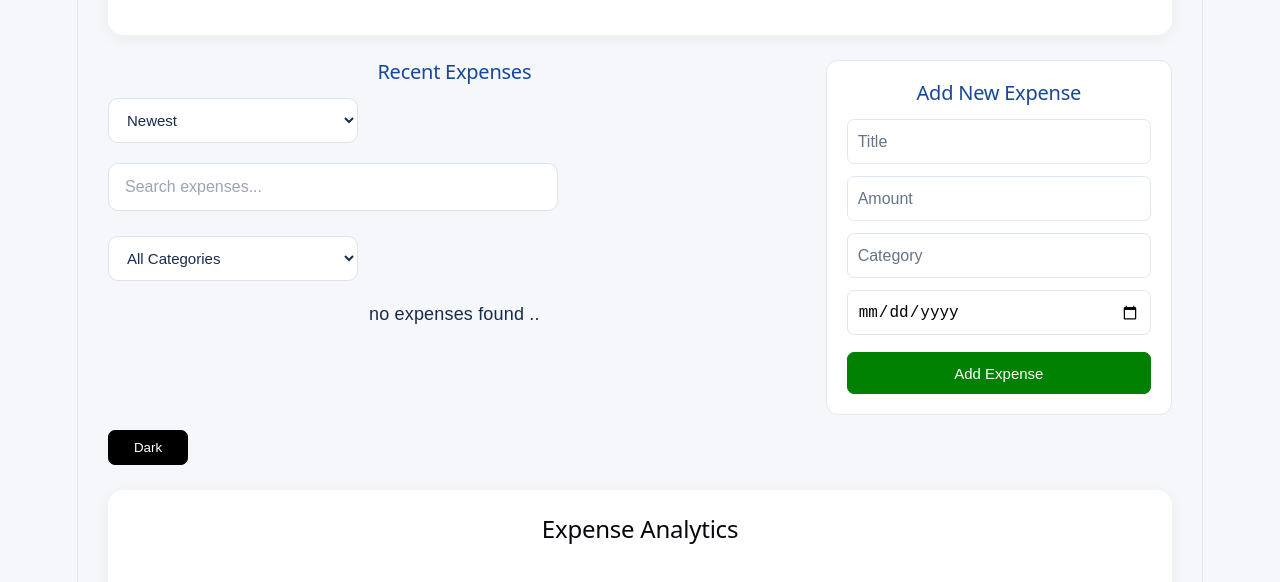
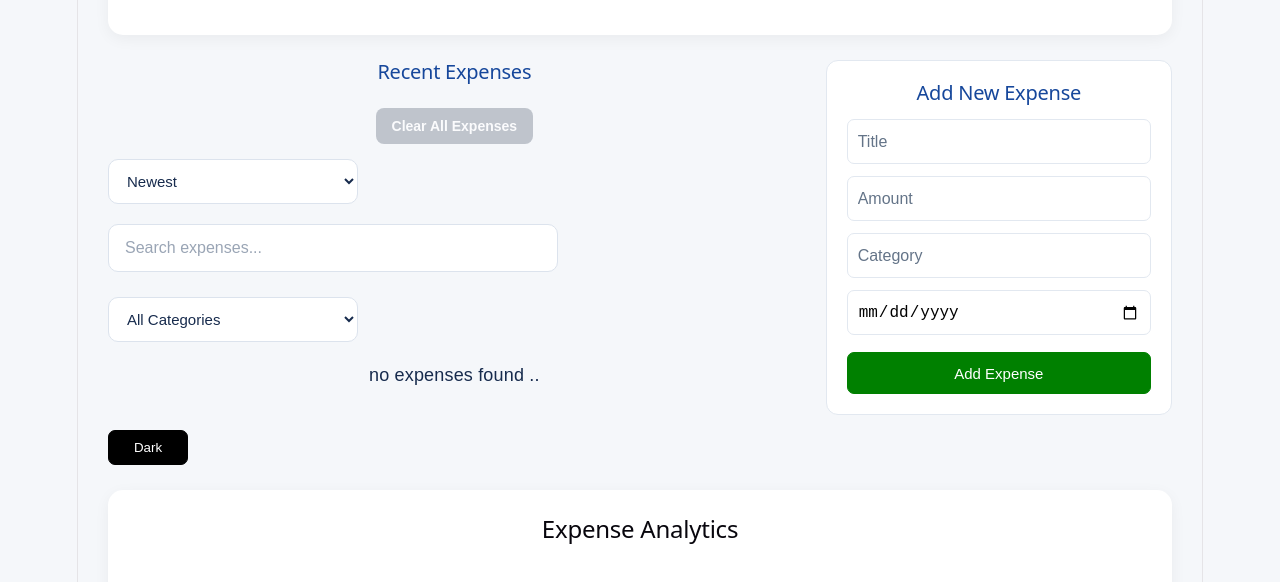
Before and after one commit to Rhishav19/expenses_tracker, a React (Vite) app: page / in a window 1280 px wide. Shown: the part 977-1559 px from the top of the page. Built offline with nearby package versions, Linux system fonts and the light colour scheme.

Commit message:
delete all expenses buttton

```diff
--- a/src/App.css
+++ b/src/App.css
@@ -721,4 +721,31 @@ button {
   border-color: #475569;
 }
 
+.clear-expenses-btn {
+  background-color: #EF4444;
+  color: white;
+  border: none;
+  padding: 10px 16px;
+  border-radius: 8px;
+  font-size: 14px;
+  font-weight: 600;
+  cursor: pointer;
+  transition: all 0.2s ease;
+  margin: 10px 0 15px;
 }
+
+.clear-expenses-btn:hover {
+  background-color: #DC2626;
+  transform: translateY(-2px);
+}
+
+.clear-expenses-btn:active {
+  transform: translateY(0);
+}
+
+.clear-expenses-btn:disabled {
+  background-color: #9CA3AF;
+  cursor: not-allowed;
+  opacity: 0.6;
+  transform: none;
+}
--- a/src/App.jsx
+++ b/src/App.jsx
@@ -199,6 +199,16 @@ const addExpense = () => {
     <ExpensesItem key={item.id} expense={item} deleteExpense={deleteExpense} editExpense={editExpense}/>
   ));
 
+  const clearAllExpenses = () => {
+  const confirmDelete = window.confirm(
+    "Are you sure you want to delete all expenses?"
+  );
+
+  if (confirmDelete) {
+    setExpense([]);
+  }
+};
+
 return (
   <div className={darkMode?"dark-app-container":"app-container"}>
 
@@ -240,6 +250,14 @@ return (
 
       <section className="expense-list">
         <h2>Recent Expenses</h2>
+
+        <button
+          className="clear-expenses-btn"
+          onClick={clearAllExpenses}
+          disabled={expense.length === 0}
+        >
+  Clear All Expenses
+</button>
 
         <select className="sort-filter" value={sortOrder} onChange={(event)=>
           setSortOrder(event.target.value)
```
